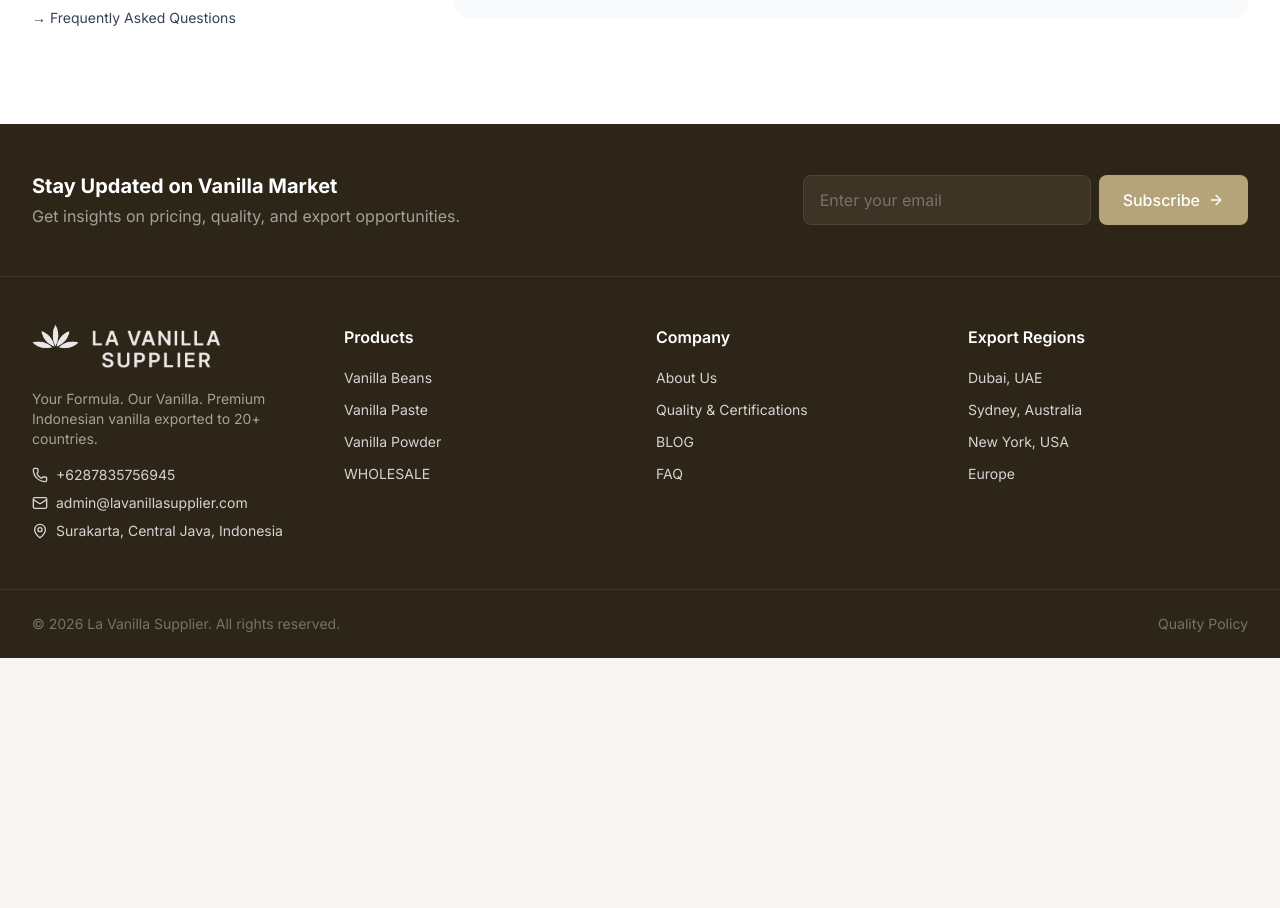
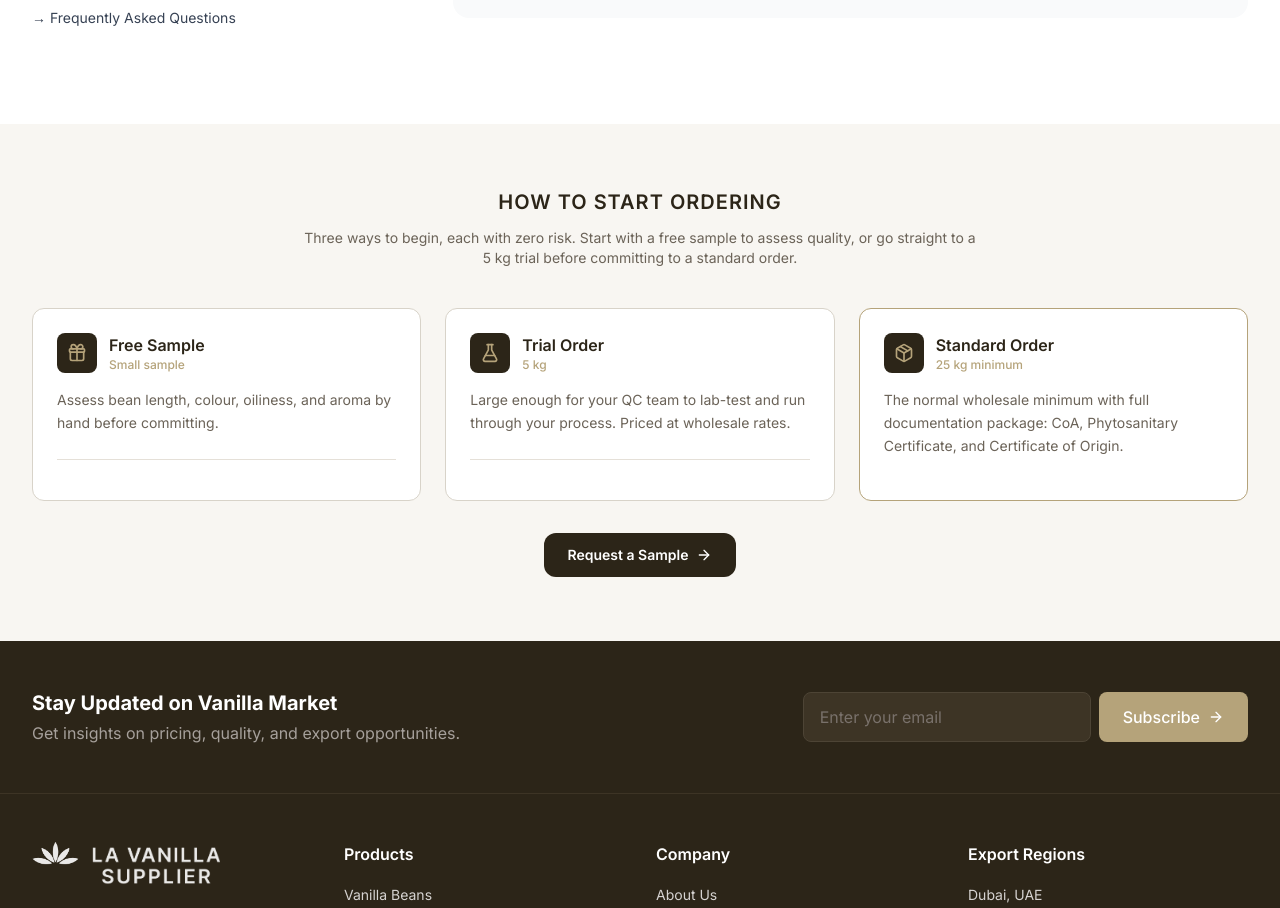
Before and after one commit to irfanmulachela-glitch/vanilla, a Next.js app: page /contact in a window 1280 px wide. Shown: the part 1252-2160 px from the top of the page. Before the commit the page ends 1910 px from the top, so only its background shows below. Built offline with nearby package versions, Linux system fonts and the light colour scheme.

Commit message:
Add: 3-step ordering ladder (Free Sample, 5 kg Trial, 25 kg Standard) across product and contact pages

```diff
--- a/src/app/contact/page.tsx
+++ b/src/app/contact/page.tsx
@@ -1,6 +1,7 @@
 import { Metadata } from "next";
 import { siteConfig, breadcrumbSchema } from "@/lib/config";
 import { ContactForm } from "@/components/contact-form";
+import OrderingLadder from "@/components/ordering-ladder";
 
 export const metadata: Metadata = {
   title: "Contact Us | Vanilla Supplier Indonesia",
@@ -57,6 +58,9 @@
       {/* Contact Form & Info (client) */}
       <ContactForm />
 
+      {/* How to Start Ordering */}
+      <OrderingLadder />
+
       {/* BreadcrumbList JSON-LD */}
       <script
         type="application/ld+json"
--- a/src/app/faq/page.tsx
+++ b/src/app/faq/page.tsx
@@ -31,7 +31,7 @@
     questions: [
       {
         q: "What is the minimum order quantity (MOQ)?",
-        a: "Our MOQ is 25 kg for all products. We believe in building long-term partnerships with serious buyers.",
+        a: "Our MOQ is 25 kg for all products. Free samples are available, and 5 kg trial orders can be placed at wholesale pricing. We believe in building long-term partnerships with serious buyers.",
       },
       {
         q: "Can I order samples before placing a bulk order?",
--- a/src/app/products/[slug]/page.tsx
+++ b/src/app/products/[slug]/page.tsx
@@ -17,6 +17,7 @@
 } from "lucide-react";
 import { siteConfig, breadcrumbSchema } from "@/lib/config";
 import GradeSelector from "@/components/grade-selector";
+import OrderingLadder from "@/components/ordering-ladder";
 
 type PageProps = {
   params: Promise<{ slug: string }>;
@@ -187,7 +188,7 @@
               <div className="grid grid-cols-2 gap-4 mb-8">
                 {[
                   { icon: Shield, label: "Quality Assured", value: "Lab-Tested", desc: "Third-party vanillin verification" },
-                  { icon: Package, label: "Minimum Order", value: "25 kg", desc: "Flexible for trial orders" },
+                  { icon: Package, label: "Minimum Order", value: "25 kg", desc: "5 kg trial orders available" },
                   { icon: Truck, label: "Shipping Terms", value: "FOB/CIF/DDP", desc: "Semarang, Jakarta, Surabaya" },
                   { icon: FileCheck, label: "Documents", value: "All Included", desc: "CoA, Phytosanitary, COO" },
                 ].map((stat) => (
@@ -231,6 +232,9 @@
           </div>
         </div>
       </section>
+
+      {/* How to Start Ordering */}
+      <OrderingLadder />
 
       {/* Specifications */}
       <section className="bg-[#F8F6F2] py-12 lg:py-16">
--- a/src/app/suppliers/dubai/page.tsx
+++ b/src/app/suppliers/dubai/page.tsx
@@ -187,7 +187,8 @@
           </h2>
           <p className="text-[#B5A37A] text-lg mb-8 max-w-2xl mx-auto">
             Get a free sample and quote within 24 hours. Halal certified.
-            Minimum order 25 kg.
+            Minimum order 25 kg. Free samples available. 5 kg trial orders at
+            wholesale pricing.
           </p>
           <div className="flex flex-col sm:flex-row justify-center gap-4">
             <Link
--- a/src/app/suppliers/new-york/page.tsx
+++ b/src/app/suppliers/new-york/page.tsx
@@ -187,7 +187,8 @@
           </h2>
           <p className="text-[#B5A37A] text-lg mb-8 max-w-2xl mx-auto">
             Get a free sample and quote within 24 hours. US Import Ready. Minimum
-            order 25 kg.
+            order 25 kg. Free samples available. 5 kg trial orders at wholesale
+            pricing.
           </p>
           <div className="flex flex-col sm:flex-row justify-center gap-4">
             <Link
--- a/src/app/suppliers/sydney/page.tsx
+++ b/src/app/suppliers/sydney/page.tsx
@@ -187,7 +187,8 @@
           </h2>
           <p className="text-[#B5A37A] text-lg mb-8 max-w-2xl mx-auto">
             Get a free sample and quote within 24 hours. Food safety compliant.
-            Minimum order 25 kg.
+            Minimum order 25 kg. Free samples available. 5 kg trial orders at
+            wholesale pricing.
           </p>
           <div className="flex flex-col sm:flex-row justify-center gap-4">
             <Link
--- a/src/app/wholesale/page.tsx
+++ b/src/app/wholesale/page.tsx
@@ -339,6 +339,7 @@
           </h2>
           <p className="text-[#B5A37A] text-lg mb-8 max-w-2xl mx-auto">
             Get a free sample and quote within 24 hours. Minimum order 25 kg.
+            Free samples available. 5 kg trial orders at wholesale pricing.
           </p>
           <div className="flex flex-col sm:flex-row justify-center gap-4">
             <Link
--- a/src/components/grade-selector.tsx
+++ b/src/components/grade-selector.tsx
@@ -19,6 +19,7 @@
 } from "lucide-react";
 import { siteConfig } from "@/lib/config";
 import VanillaGradingChart from "@/components/vanilla-grading-chart";
+import OrderingLadder from "@/components/ordering-ladder";
 
 type Grade = "a" | "b";
 
@@ -74,7 +75,7 @@
         icon: Package,
         label: "Minimum Order",
         value: "25 kg",
-        desc: "Flexible for trial orders",
+        desc: "5 kg trial orders available",
       },
       {
         icon: Truck,
@@ -302,6 +303,9 @@
         </div>
       </section>
 
+      {/* How to Start Ordering */}
+      <OrderingLadder />
+
       {/* Specifications */}
       <section className="bg-[#F8F6F2] py-12 lg:py-16">
         <div className="max-w-7xl mx-auto px-4 sm:px-6 lg:px-8">
--- a/src/components/home-page-content.tsx
+++ b/src/components/home-page-content.tsx
@@ -454,8 +454,8 @@
             Ready to Start Your Vanilla Journey?
           </h2>
           <p className="text-[#B5A37A] text-lg mb-8 max-w-2xl mx-auto">
-            Get a free sample and quote within 24 hours. Minimum order just 25
-            kg. No risk, no commitment.
+            Get a free sample and quote within 24 hours. Minimum order 25 kg.
+            Free samples available. 5 kg trial orders at wholesale pricing.
           </p>
           <div className="flex flex-col sm:flex-row justify-center gap-4">
             <Link
--- /dev/null
+++ b/src/components/ordering-ladder.tsx
@@ -0,0 +1,89 @@
+import Link from "next/link";
+import { FlaskConical, Package, Gift, ArrowRight } from "lucide-react";
+
+const tiers = [
+  {
+    icon: Gift,
+    title: "Free Sample",
+    quantity: "Small sample",
+    description:
+      "Assess bean length, colour, oiliness, and aroma by hand before committing.",
+    highlight: false,
+  },
+  {
+    icon: FlaskConical,
+    title: "Trial Order",
+    quantity: "5 kg",
+    description:
+      "Large enough for your QC team to lab-test and run through your process. Priced at wholesale rates.",
+    highlight: false,
+  },
+  {
+    icon: Package,
+    title: "Standard Order",
+    quantity: "25 kg minimum",
+    description:
+      "The normal wholesale minimum with full documentation package: CoA, Phytosanitary Certificate, and Certificate of Origin.",
+    highlight: true,
+  },
+];
+
+export default function OrderingLadder() {
+  return (
+    <section className="bg-[#F8F6F2] py-12 lg:py-16">
+      <div className="max-w-7xl mx-auto px-4 sm:px-6 lg:px-8">
+        <div className="text-center mb-10">
+          <h2 className="text-xl font-semibold text-[#2C2518] mb-3 uppercase tracking-wider text-sm">
+            How to Start Ordering
+          </h2>
+          <p className="text-sm text-[#6B6358] max-w-2xl mx-auto">
+            Three ways to begin, each with zero risk. Start with a free sample to
+            assess quality, or go straight to a 5 kg trial before committing to
+            a standard order.
+          </p>
+        </div>
+
+        <div className="grid md:grid-cols-3 gap-6">
+          {tiers.map((tier, i) => (
+            <div
+              key={tier.title}
+              className={`p-6 rounded-xl border ${
+                tier.highlight
+                  ? "border-[#B5A37A] bg-white"
+                  : "border-[#D8D3C9] bg-white hover:border-[#B5A37A]/50"
+              } transition-colors`}
+            >
+              <div className="flex items-center gap-3 mb-4">
+                <div className="w-10 h-10 bg-[#2C2518] rounded-lg flex items-center justify-center">
+                  <tier.icon className="w-5 h-5 text-[#B5A37A]" />
+                </div>
+                <div>
+                  <p className="font-semibold text-[#2C2518]">{tier.title}</p>
+                  <p className="text-xs font-medium text-[#B5A37A]">
+                    {tier.quantity}
+                  </p>
+                </div>
+              </div>
+              <p className="text-sm text-[#6B6358] leading-relaxed">
+                {tier.description}
+              </p>
+              {i < tiers.length - 1 && (
+                <div className="mt-6 pt-4 border-t border-[#E5E0D8]" />
+              )}
+            </div>
+          ))}
+        </div>
+
+        <div className="mt-8 text-center">
+          <Link
+            href="/contact"
+            className="inline-flex items-center px-6 py-3 bg-[#2C2518] text-white font-semibold rounded-xl hover:bg-[#3D3425] transition-colors text-sm"
+          >
+            Request a Sample
+            <ArrowRight className="ml-2 w-4 h-4" />
+          </Link>
+        </div>
+      </div>
+    </section>
+  );
+}
```
